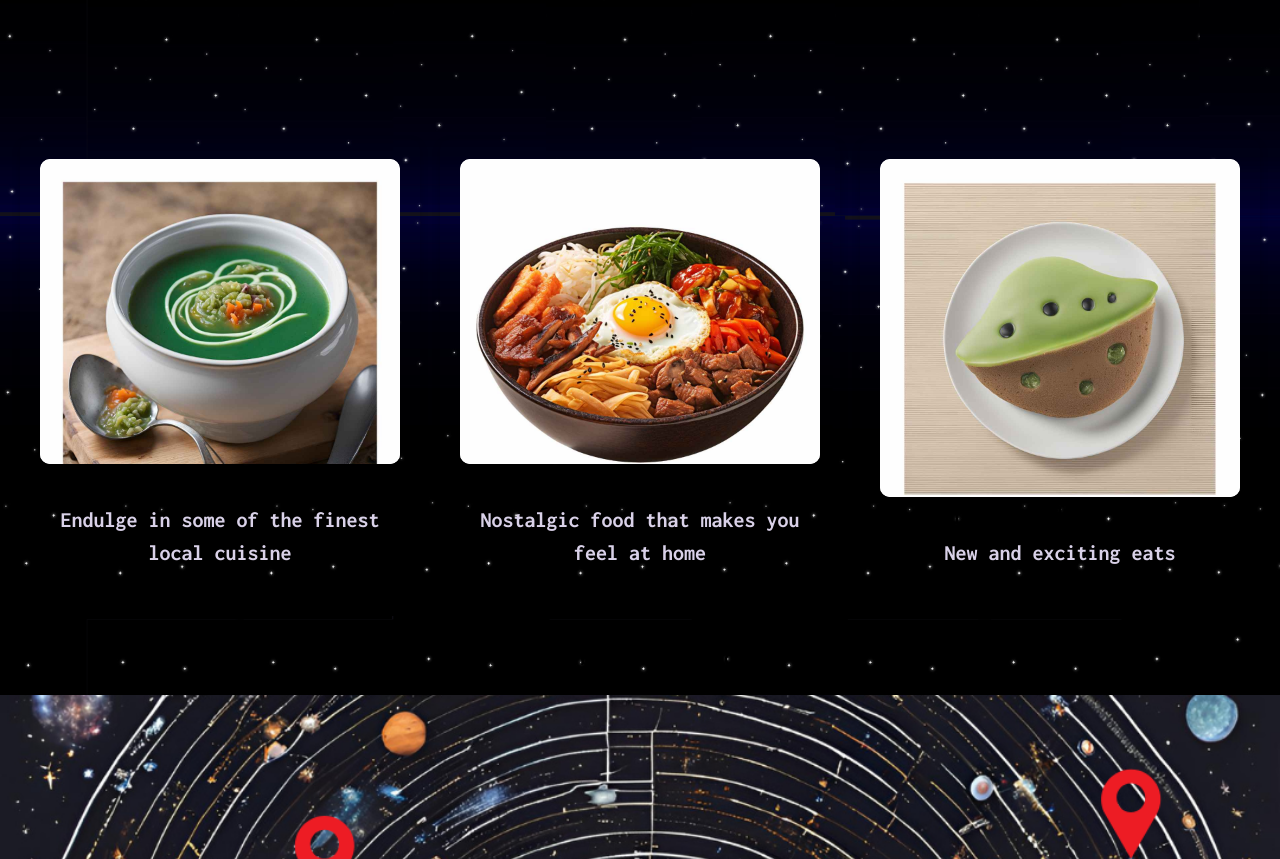
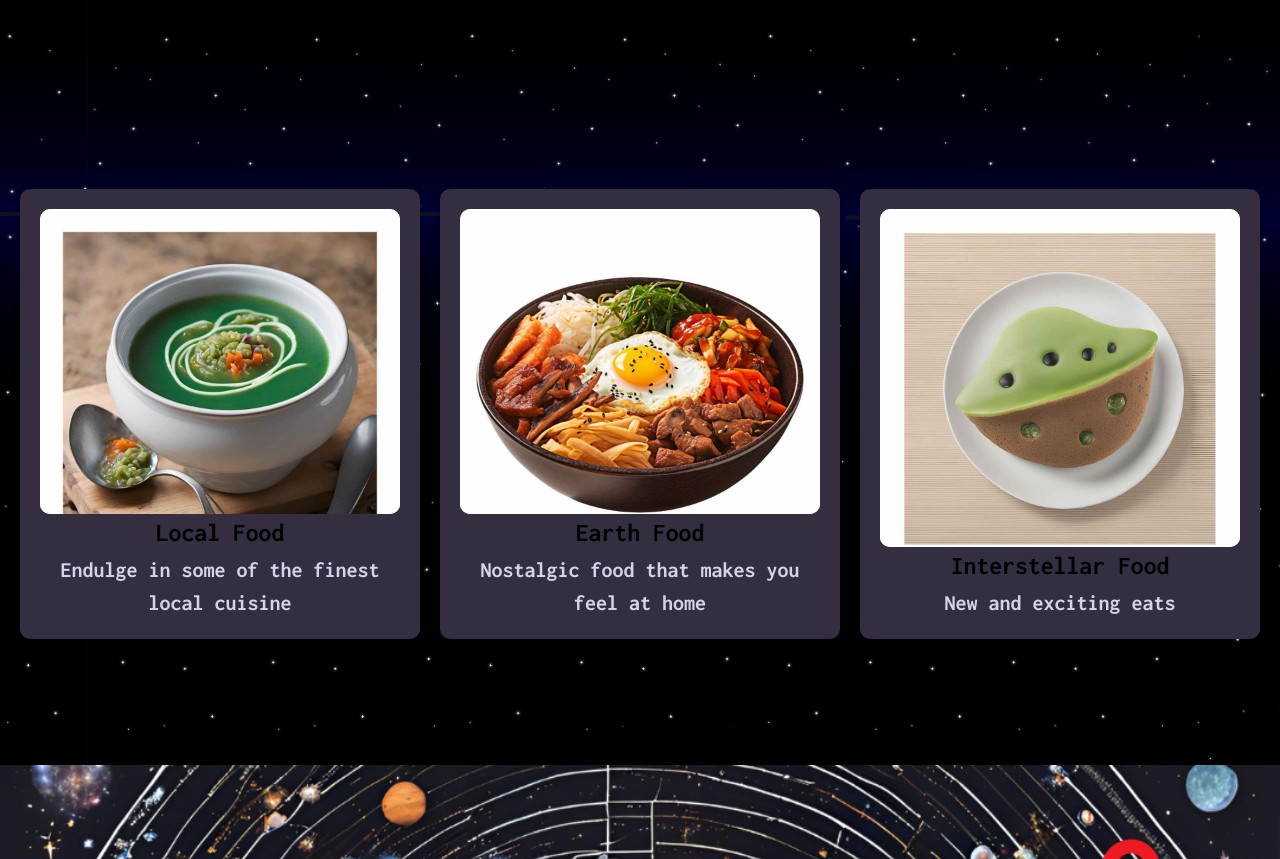
Before and after one commit to unpro-grammer/wdcc-hackathon, a React (Vite) app: page /home in a window 1280 px wide. Shown: the part 584-1443 px from the top of the page. Built offline with nearby package versions, Linux system fonts and the light colour scheme.

Commit message:
fixed the card display on home page

```diff
--- a/src/styles/home.css
+++ b/src/styles/home.css
@@ -25,7 +25,7 @@
 
 }
 
-.home-contents img{
+.home-contents img {
   width: auto;
   height: 80%;
   margin-left: 10px;
@@ -85,8 +85,8 @@ body {
   display: flex;
   justify-content: space-evenly;
   gap: 20px;
-  margin-top: 30px;
-  margin-bottom: 30px;
+  margin-top: 80px;
+  margin-bottom: 50px;
   padding: 20px;
 
 }
@@ -100,6 +100,7 @@ body {
   box-shadow: 0 4px 8px rgba(0, 0, 0, 0.2);
   display: flex;
   flex-direction: column;
+  background-color: #342e40;
 }
 
 .nav-card h3,
@@ -126,12 +127,11 @@ h2 {
   width: 100%;
   height: 100%;
   margin-top: 20px;
-  /* Set a fixed height or adjust as needed */
   border-radius: 10px;
 }
 
 
-.home-logo{
+.home-logo {
   width: 20%;
   margin-left: 40%;
 }
```
